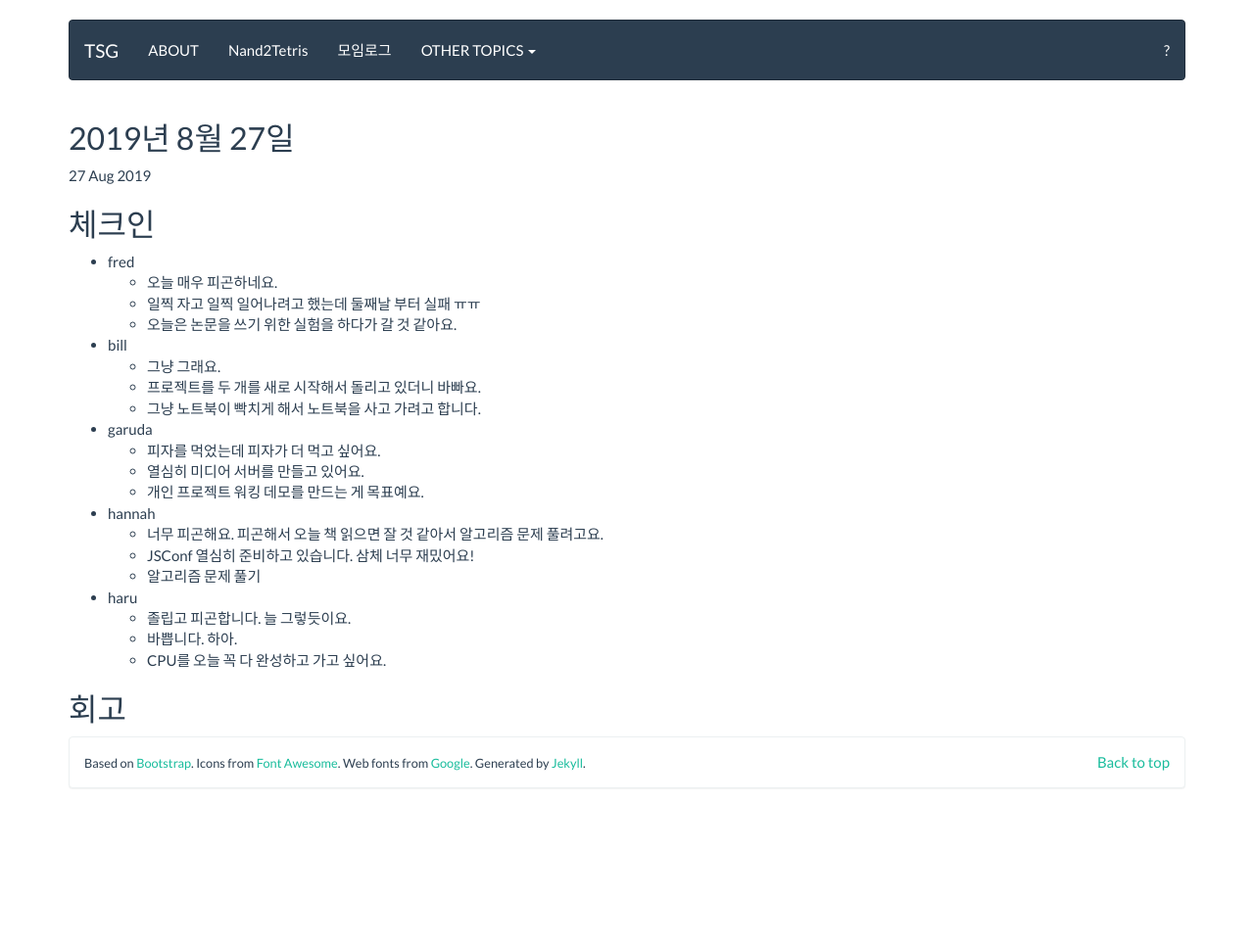
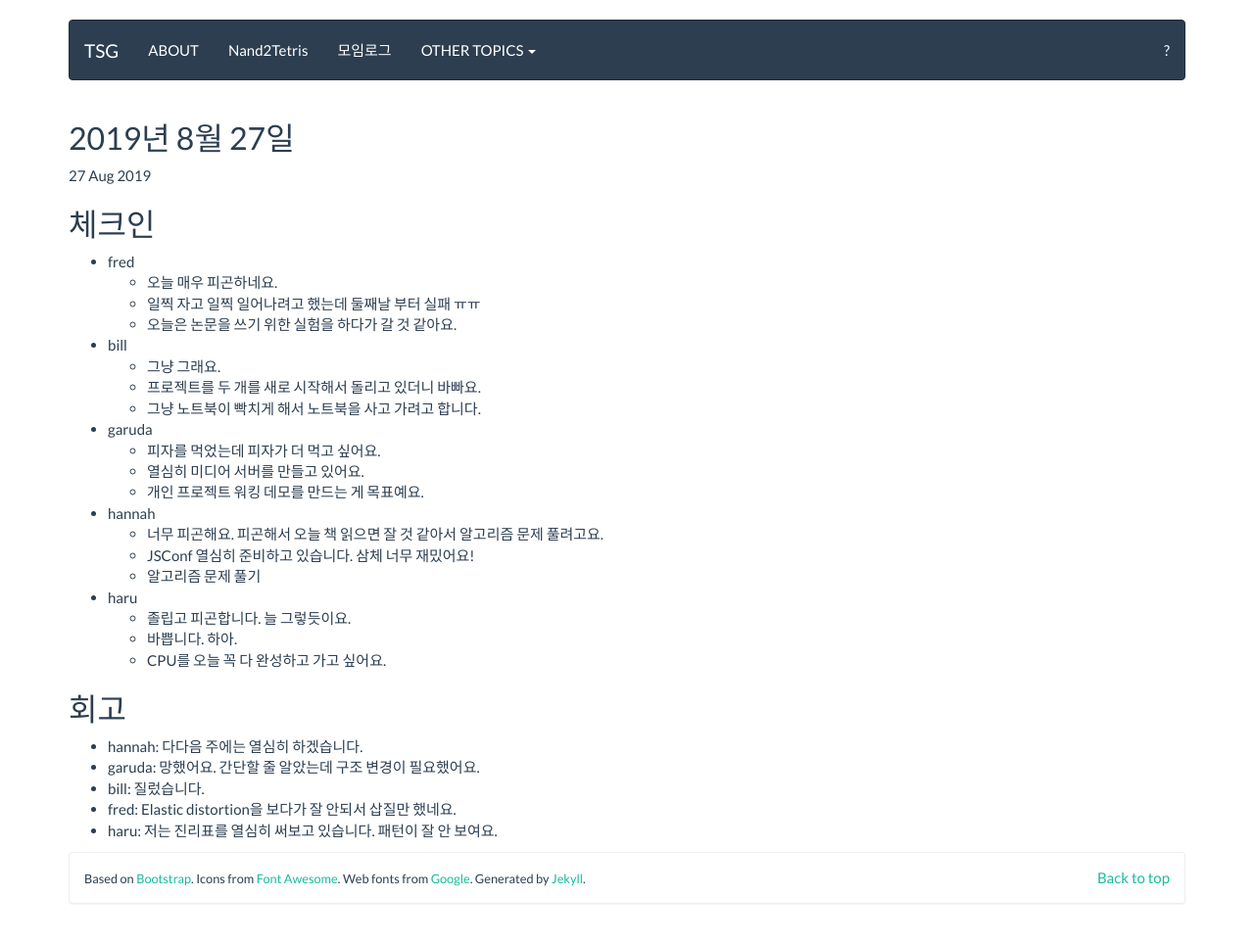
Before and after one commit to tuestudy/tuestudy.github.io, a Jekyll site: the page built from _posts/2019-08-27-meeting.md, in a window 1280 px wide. Shown: the whole page at 98% size. Built offline with Jekyll 4.4.1, drawn with Linux system fonts in a browser that asks for light colours; before the commit the page ends 900 px from its top, so only the background shows below that.

Commit message:
2019년 8월 27일 회고

```diff
--- a/_posts/2019-08-27-meeting.md
+++ b/_posts/2019-08-27-meeting.md
@@ -30,3 +30,9 @@
   * CPU를 오늘 꼭 다 완성하고 가고 싶어요.
 
 ## 회고
+
+* hannah: 다다음 주에는 열심히 하겠습니다.
+* garuda: 망했어요. 간단할 줄 알았는데 구조 변경이 필요했어요.
+* bill: 질렀습니다.
+* fred: Elastic distortion을 보다가 잘 안되서 삽질만 했네요.
+* haru: 저는 진리표를 열심히 써보고 있습니다. 패턴이 잘 안 보여요.
```
